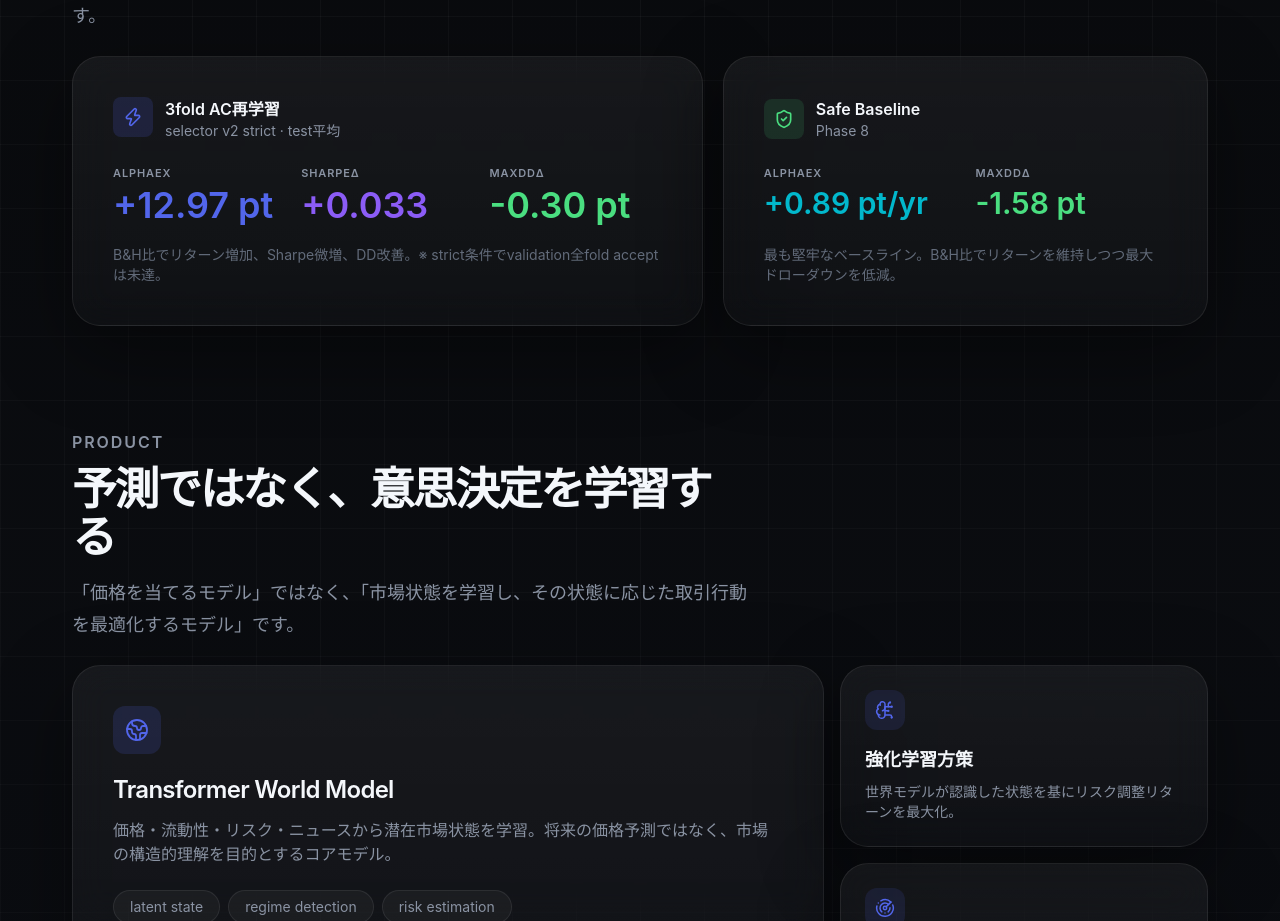
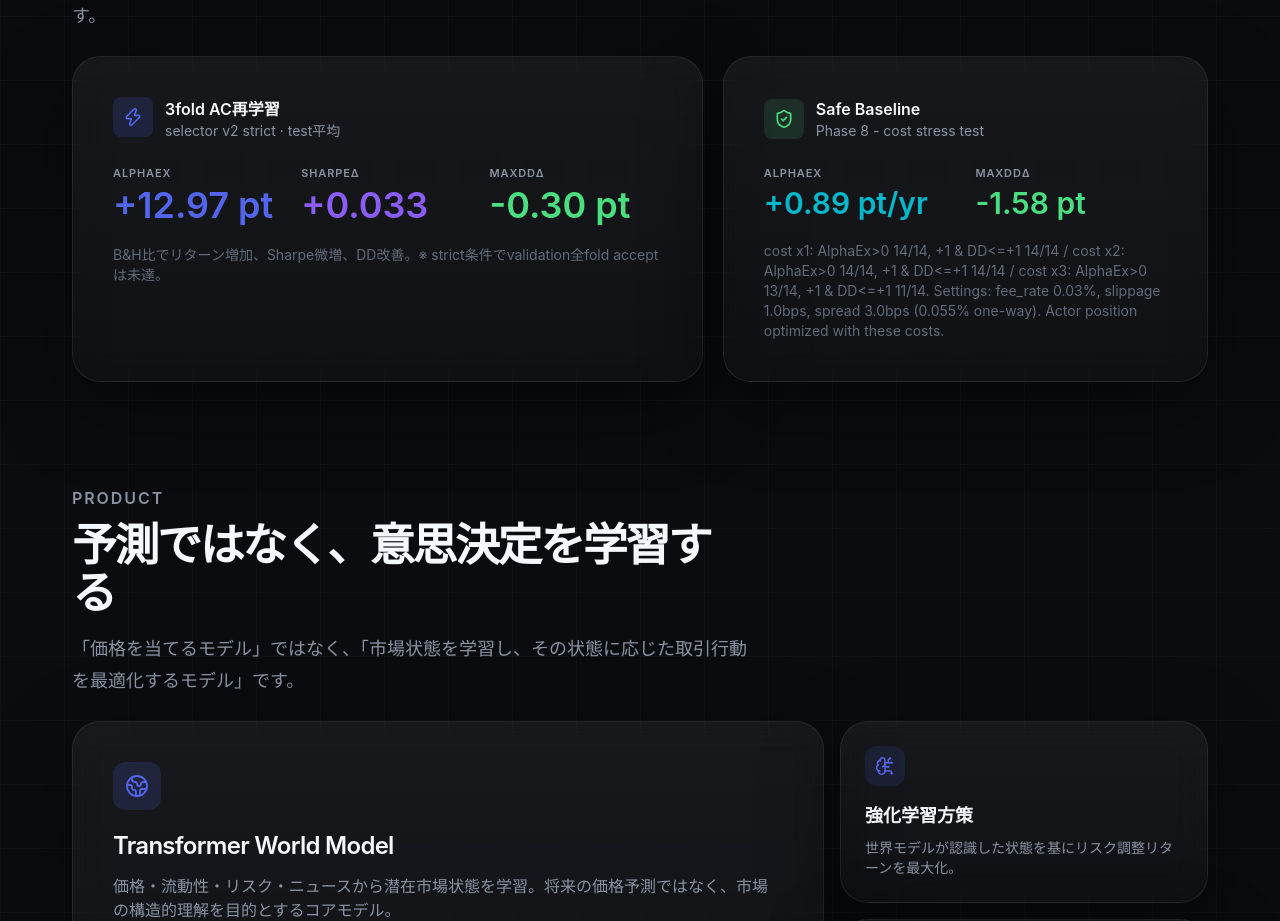
Before and after one commit to shinji-ogasa/unidream-demo-web, a Next.js app: page /homepage in a window 1280 px wide. Shown: the part 1520-2441 px from the top of the page. Built offline with nearby package versions, Linux system fonts and the light colour scheme.

Commit message:
update Safe Baseline: cost stress test data in description, cost-aware training note

```diff
--- a/src/app/homepage/page.tsx
+++ b/src/app/homepage/page.tsx
@@ -268,14 +268,14 @@ export default function HomepagePage() {
             <div>
               <div className="flex items-center gap-3 mb-6">
                 <div className="grid h-10 w-10 place-items-center rounded-lg bg-[rgba(74,222,128,0.12)]"><ShieldCheck className="h-5 w-5 text-[#4ade80]" strokeWidth={2} /></div>
-                <div><p className="text-base font-semibold text-[#f4f7fb]">Safe Baseline</p><p className="text-sm text-[#8a93a3]">Phase 8</p></div>
+                <div><p className="text-base font-semibold text-[#f4f7fb]">Safe Baseline</p><p className="text-sm text-[#8a93a3]">Phase 8 - cost stress test</p></div>
               </div>
               <div className="grid grid-cols-2 gap-5">
                 <div><p className="label">AlphaEx</p><p className="mt-1 text-3xl font-semibold text-[#02b8cc]">+0.89 pt/yr</p></div>
                 <div><p className="label">MaxDDΔ</p><p className="mt-1 text-3xl font-semibold text-[#4ade80]">-1.58 pt</p></div>
               </div>
             </div>
-            <p className="mt-5 text-sm text-[#626b7a] leading-5">最も堅牢なベースライン。B&H比でリターンを維持しつつ最大ドローダウンを低減。</p>
+            <p className="mt-5 text-sm text-[#626b7a] leading-5">cost x1: AlphaEx&gt;0 14/14, +1 &amp; DD&lt;=+1 14/14 / cost x2: AlphaEx&gt;0 14/14, +1 &amp; DD&lt;=+1 14/14 / cost x3: AlphaEx&gt;0 13/14, +1 &amp; DD&lt;=+1 11/14. Settings: fee_rate 0.03%, slippage 1.0bps, spread 3.0bps (0.055% one-way). Actor position optimized with these costs.</p>
           </AnimateInView>
         </div>
       </section>
```
